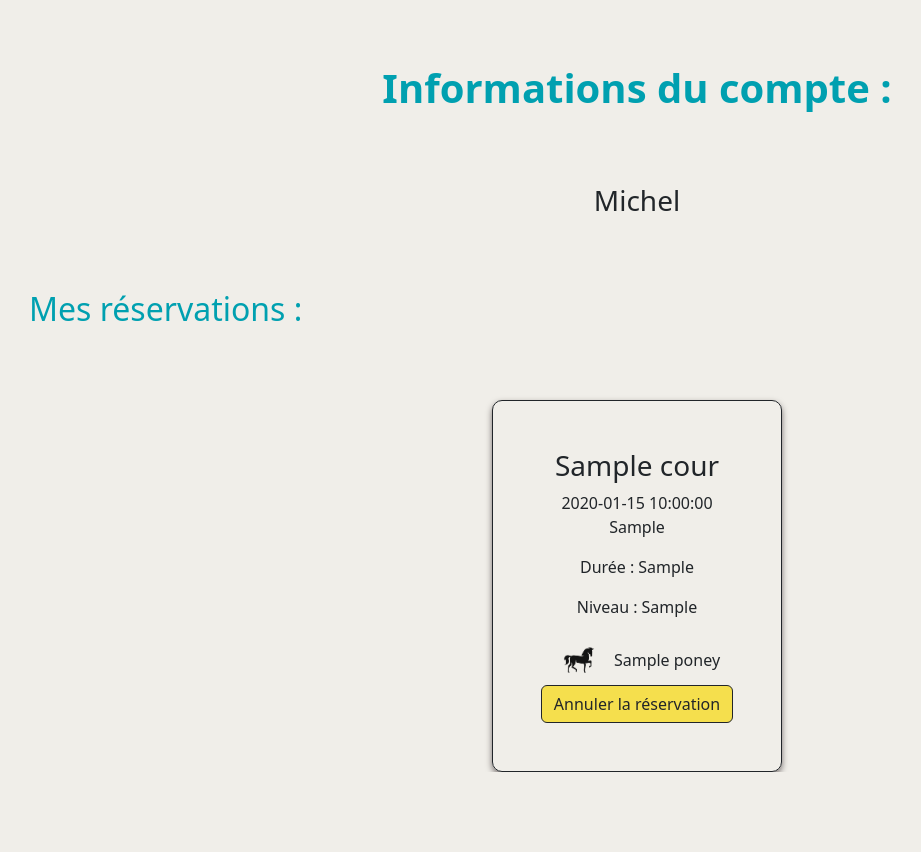
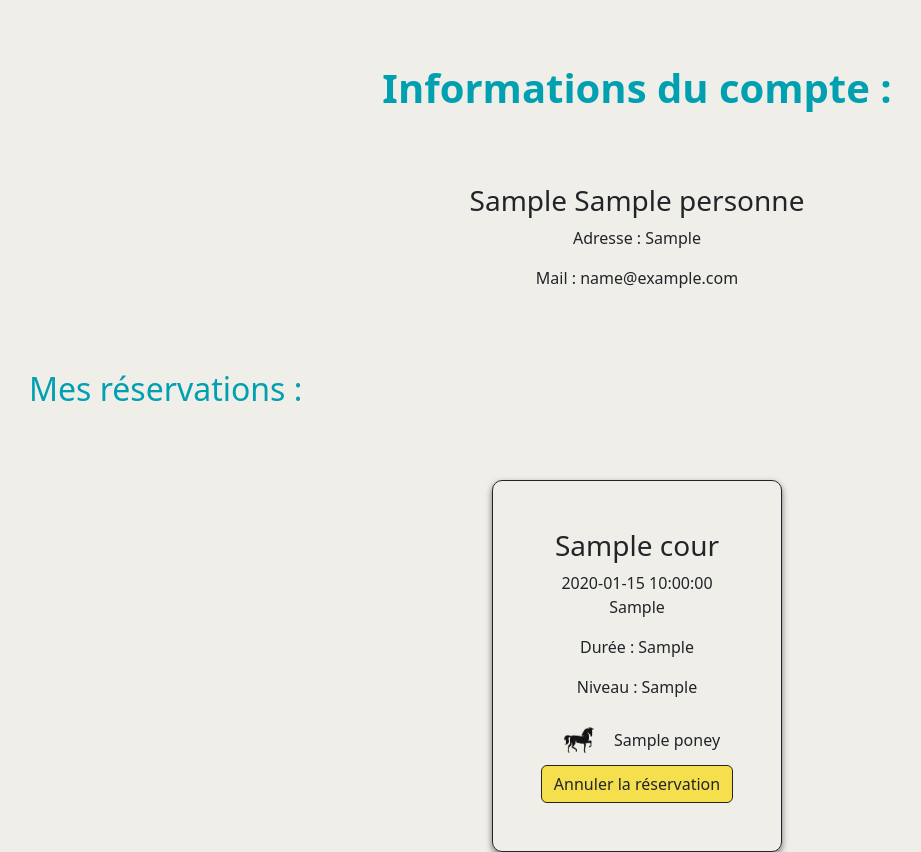
Before and after one commit to varuniv/SAE-WEB_BD-PONEY, a PHP site: page /compte.php in a window 1280 px wide. Shown: the part 68-920 px from the top of the page, without its empty margins (3-924 px from the left). Before the commit the page ends 840 px from the top, so only its background shows below. Run offline with PHP 8.4, Linux system fonts and the light colour scheme; the visitor is signed in with stand-in values (Sample User, id 1); tables that the repository leaves empty or names only in its code hold one stand-in row (values such as "Sample post").

Commit message:
affichage des informations de l'utilsateurs

```diff
--- a/web/compte.php
+++ b/web/compte.php
@@ -19,12 +19,17 @@ function getReservations($idA, $connexion) {
     ";
 
     $stmt = $connexion->prepare($sql);
-    $stmt->bindParam(':idA', $idA, PDO::PARAM_INT);;
+    $stmt->bindParam(':idA', $idA, PDO::PARAM_INT);
     $stmt->execute();
 
     return $stmt->fetchAll(PDO::FETCH_ASSOC);
 }
 
+
+$stmt = $connexion->prepare('SELECT * FROM PERSONNE WHERE id = :idA');
+$stmt->bindParam(':idA', $idA, PDO::PARAM_INT);
+$stmt->execute();
+$result = $stmt->fetch();
 
 $coursProchains = getReservations($idA, $connexion)
 ?>
@@ -33,7 +38,9 @@ $coursProchains = getReservations($idA, $connexion)
         <h1>Informations du compte :<h1>
     </div>
     <div class="compte_div">
-        <h3>Michel</h3>
+        <h3><?php echo htmlspecialchars($result['prenom']); echo " ";  echo htmlspecialchars($result['nom']);?></h3>
+        <p>Adresse : <?php echo " ";  echo htmlspecialchars($result['adresse']);?></p>
+        <p>Mail : <?php echo " ";  echo htmlspecialchars($result['mail']);?></p>
     </div>
     <div class="titre-deux">
         <h2>Mes réservations :<h2>
--- a/web/styles/compte.css
+++ b/web/styles/compte.css
@@ -25,8 +25,9 @@ h2{
 
 .compte_div{
     display: flex;
+    flex-direction: column;
     padding-top: 4rem;
-    justify-content: center;
+    align-items: center;
 }
 
 .planning_div{
```
